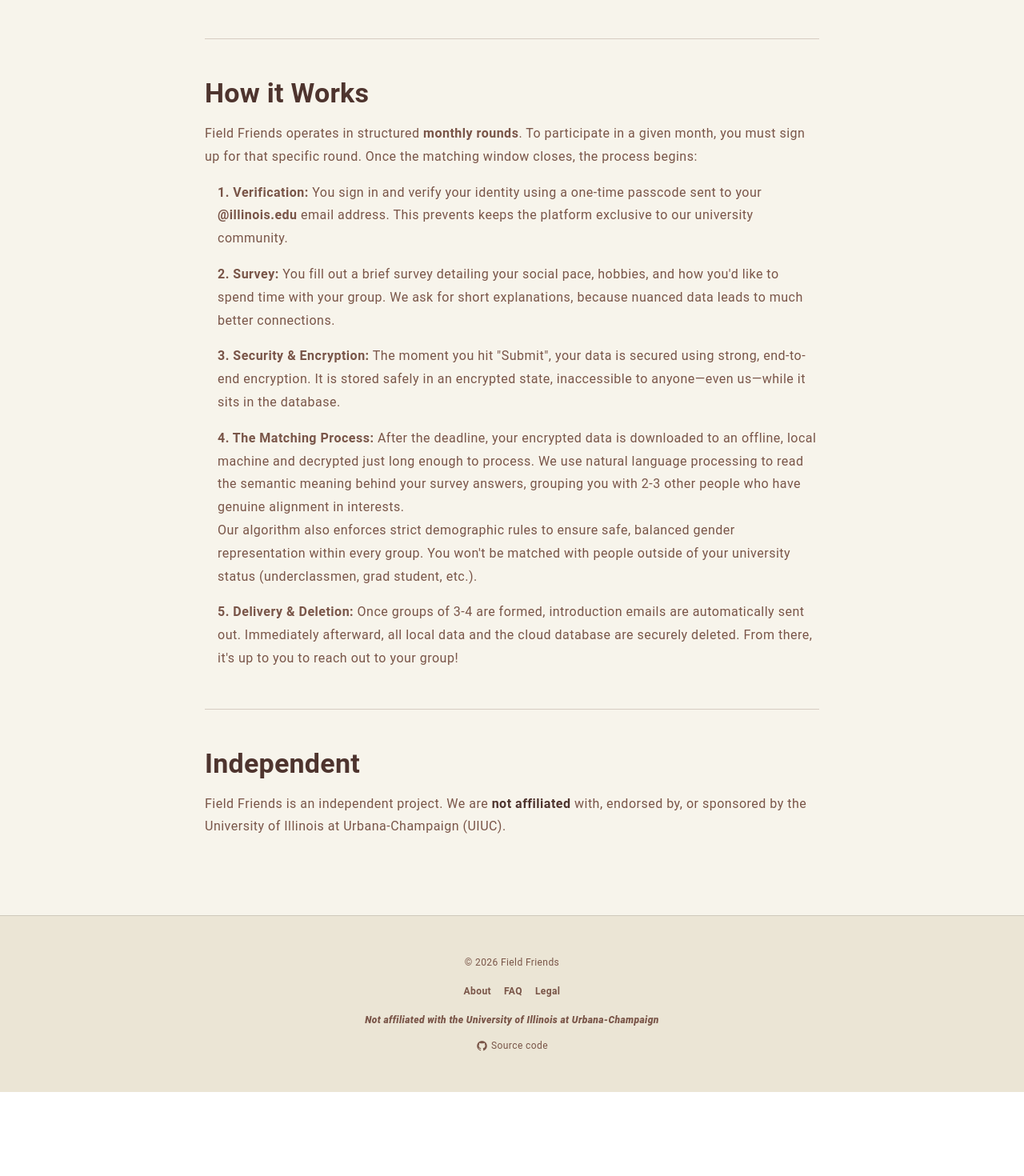
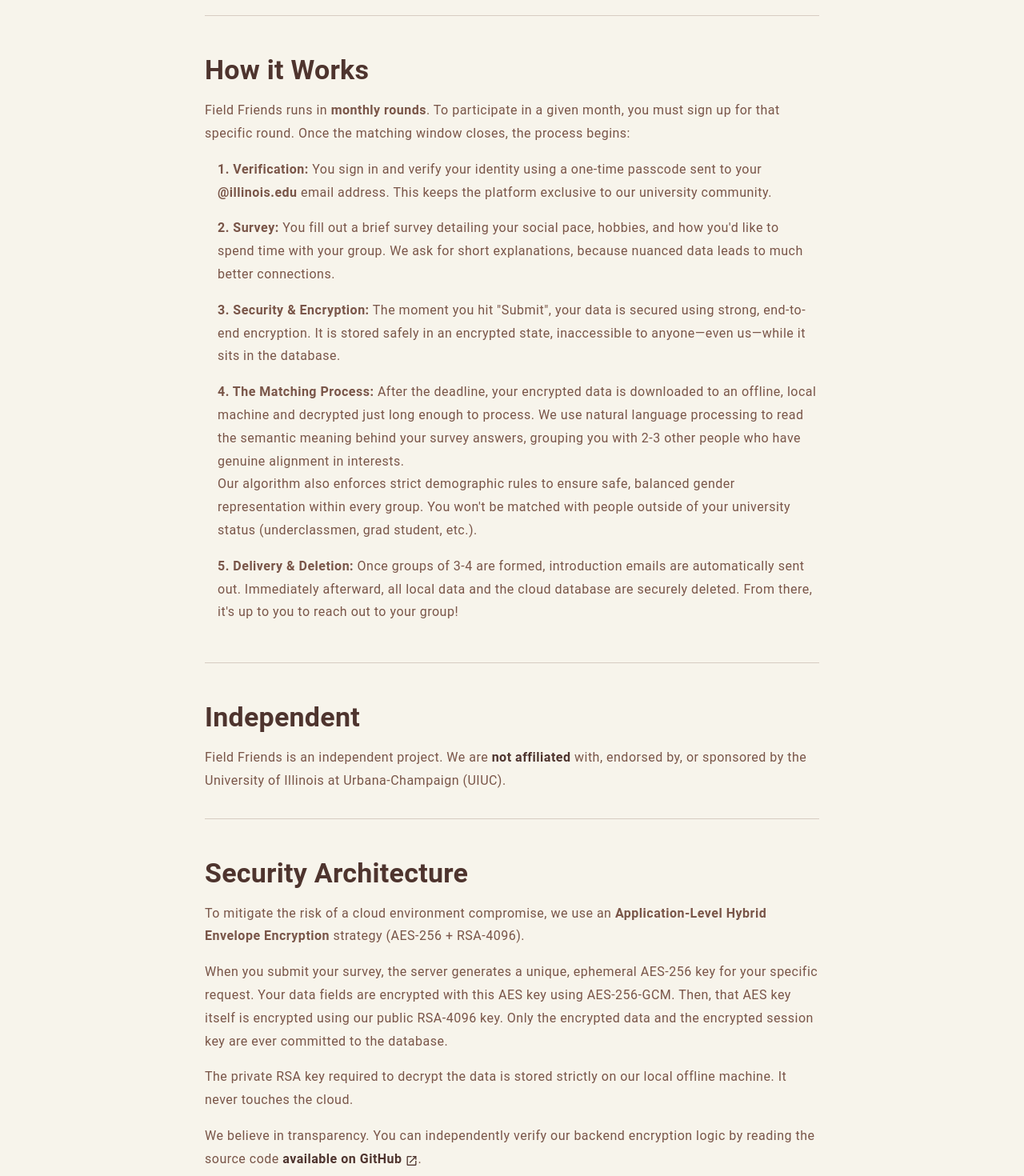
Before and after one commit to FieldFriends/field-friends-web, a Vue app: page /about in a window 1280 px wide. Shown: the part 720-2190 px from the top of the page at 80% size. Before the commit the page ends 2085 px from the top, so only its background shows below. Built offline with nearby package versions, Linux system fonts and the light colour scheme; no server answers; a small style sheet from the web is missing.

Commit message:
Fix about page typos

```diff
--- a/src/pages/About.vue
+++ b/src/pages/About.vue
@@ -24,7 +24,7 @@
         </h2>
         <p class="text-body-1 text-secondary mb-4 page-text">
           Finding genuine friends on a massive campus can be challenging.
-          Often, we meet people based purely on proximity—who we sit next to in class or work, or who lives in our building.
+          Often, we meet people by proximity—who we sit next to in class or at work, who lives in our building, etc.
           These connections are valuable, but they often lack shared interests and are becoming increasingly difficult to come by.
         </p>
         <p class="text-body-1 text-secondary mb-4 page-text">
@@ -41,8 +41,9 @@
         </h2>
 
         <p class="text-body-1 text-secondary mb-4 page-text">
-          Field Friends operates in structured <strong>monthly rounds</strong>. To participate in a given month,
-          you must sign up for that specific round. Once the matching window closes, the process begins:
+          Field Friends runs in  <strong>monthly rounds</strong>.
+          To participate in a given month, you must sign up for that specific round.
+          Once the matching window closes, the process begins:
         </p>
 
         <div class="pl-4">
@@ -50,7 +51,7 @@
             <strong>1. Verification:</strong>
             You sign in and verify your identity using a one-time passcode sent to your
             <strong>@illinois.edu</strong> email address.
-            This prevents keeps the platform exclusive to our university community.
+            This keeps the platform exclusive to our university community.
           </p>
 
           <p class="text-body-1 text-secondary mb-4 page-text">
@@ -102,6 +103,43 @@
         </p>
       </section>
 
+      <v-divider class="mb-12 border-opacity-25" color="secondary" aria-hidden="true" />
+
+      <section class="mb-8" aria-labelledby="security-heading">
+        <h2 id="security-heading" class="text-h4 font-weight-bold mb-4 text-primary">
+          Security Architecture
+        </h2>
+        <p class="text-body-1 text-secondary page-text mb-4">
+          To mitigate the risk of a cloud environment compromise, we use an <strong>Application-Level Hybrid Envelope Encryption</strong> strategy (AES-256 + RSA-4096).
+        </p>
+        <p class="text-body-1 text-secondary page-text mb-4">
+          When you submit your survey, the server generates a unique, ephemeral AES-256 key for your specific request.
+          Your data fields are encrypted with this AES key using AES-256-GCM.
+          Then, that AES key itself is encrypted using our public RSA-4096 key.
+          Only the encrypted data and the encrypted session key are ever committed to the database.
+        </p>
+        <p class="text-body-1 text-secondary page-text mb-4">
+          The private RSA key required to decrypt the data is stored strictly on our local offline machine.
+          It never touches the cloud.
+        </p>
+        <p class="text-body-1 text-secondary page-text">
+          We believe in transparency. You can independently verify our backend encryption logic by reading the source code
+          <a
+            href="https://github.com/FieldFriends/field-friends-web/tree/main/api"
+            target="_blank"
+            rel="noopener noreferrer"
+            class="text-decoration-none font-weight-bold text-primary d-inline-flex align-center"
+          >
+            available on GitHub
+            <v-icon
+              icon="mdi-open-in-new"
+              size="x-small"
+              class="ms-1 pt-1"
+            />
+          </a>.
+        </p>
+      </section>
+
     </v-container>
   </div>
 </template>
```
